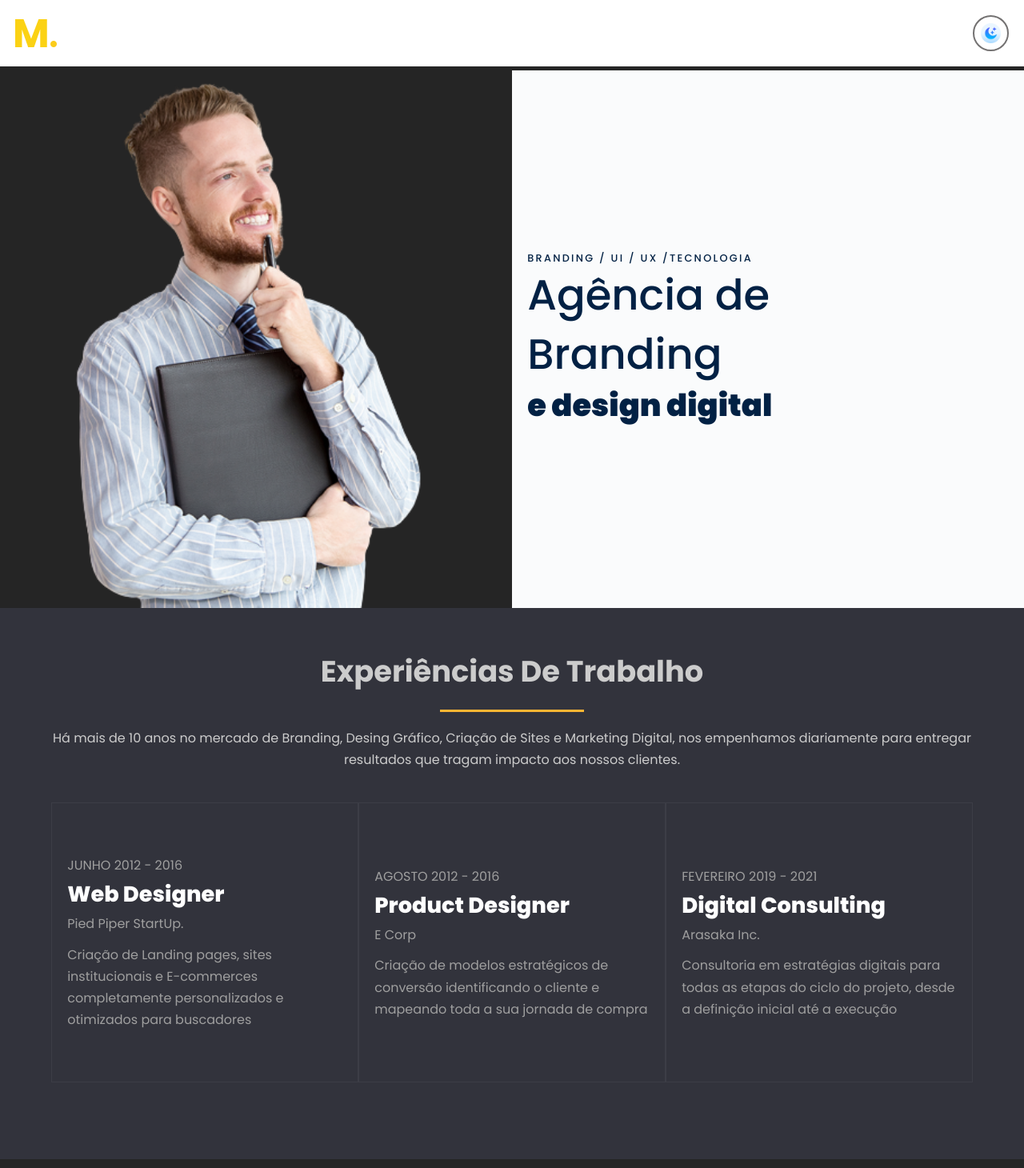
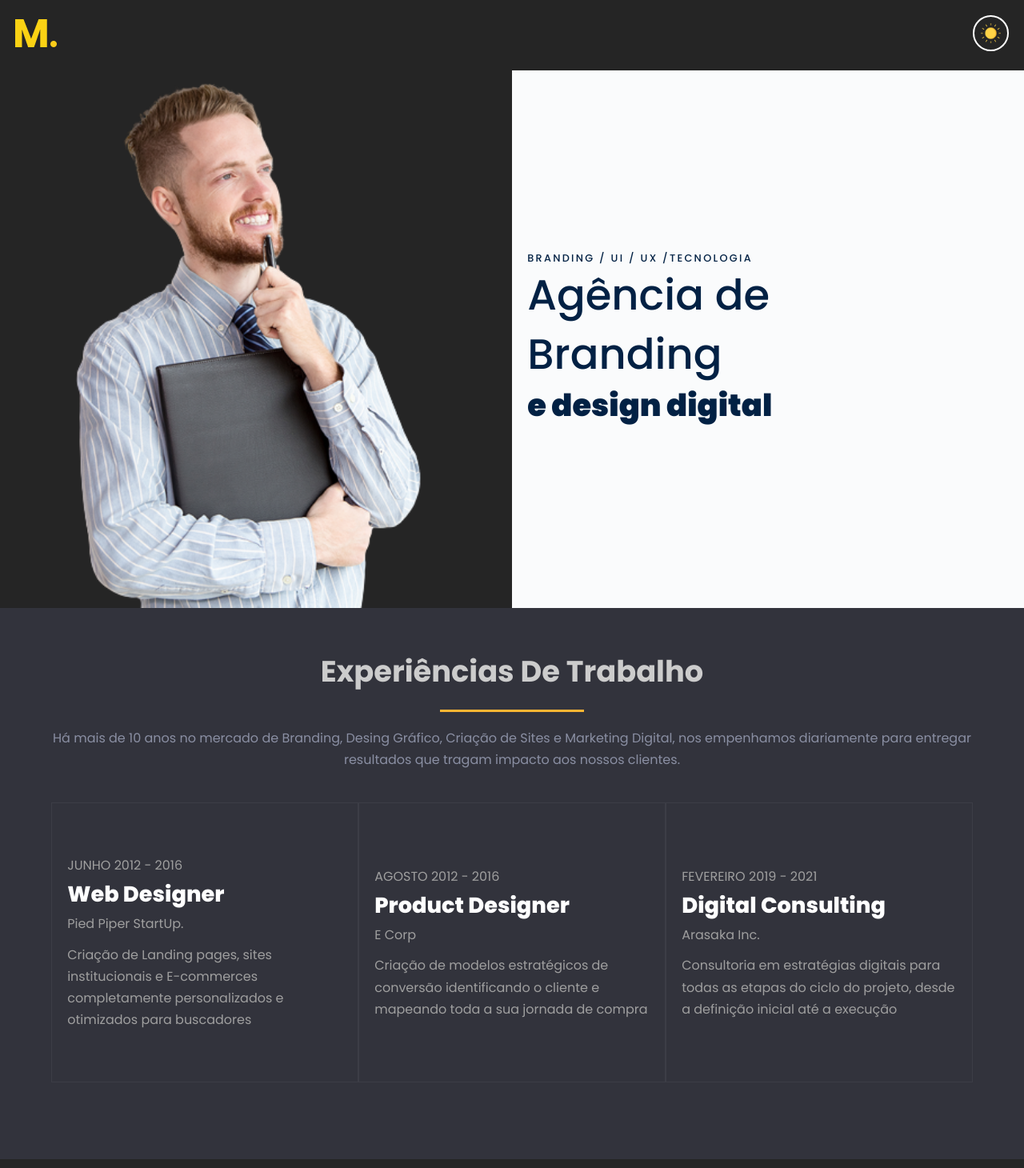
Before and after one commit to lukasilverio94/branding-agency, a React (Create React App) app: page / in a window 1280 px wide. Shown: the top 1460 px of the page at 80% size. Built offline with nearby package versions, Linux system fonts and the light colour scheme.

Commit message:
Toggle darkmode working all componentes

```diff
--- a/src/App.js
+++ b/src/App.js
@@ -1,16 +1,23 @@
-import "./App.css";
+import { useState } from "react";
 import Header from "./components/Header";
 import BannerSection from "./components/BannerSection";
 import WorkExperienceSection from "./components/WorkExperienceSection";
 import Footer from "./components/Footer";
 
+import "./App.css";
+
 function App() {
+  const [isDarkMode, setIsDarkmode] = useState(false);
+
+  const toggleDarkMode = () => {
+    setIsDarkmode(!isDarkMode);
+  };
   return (
     <main>
-      <Header />
-      <BannerSection />
-      <WorkExperienceSection/>
-      <Footer/>
+      <Header isDarkMode={isDarkMode} toggleDarkMode={toggleDarkMode}/>
+      <BannerSection isDarkMode={isDarkMode}/>
+      <WorkExperienceSection isDarkMode={isDarkMode} />
+      <Footer isDarkMode={isDarkMode}/>
     </main>
   );
 }
--- a/src/components/BannerSection/index.jsx
+++ b/src/components/BannerSection/index.jsx
@@ -1,9 +1,9 @@
 import bannerImage from "../../imageBanner/banner.png"; // Use relative import path
 import "./style.css";
 
-export default function BannerSection() {
+export default function BannerSection(props) {
   return (
-    <section id="banner-container" className="bg-dark-mode">
+    <section id="banner-container" className={props.isDarkMode ? "bg-light-mode" : "bg-dark-mode"}>
       <div
         className="img-banner"
         style={{
--- a/src/components/Card/index.jsx
+++ b/src/components/Card/index.jsx
@@ -1,7 +1,7 @@
 import './style.css'
 export default function Card(props) {
   return (
-    <div className="card card-dark-mode">
+    <div id="card" className={props.isDarkMode ? "card-light-mode" : "card-dark-mode"}>
       <p className="card-date">{props.date}</p>
       <h2>{props.title}</h2>
       <p>{props.company}</p>
--- a/src/components/Card/style.css
+++ b/src/components/Card/style.css
@@ -1,4 +1,4 @@
-.card {
+#card {
   width: 100%;
   min-width: 250px;
   min-height: 350px;
@@ -10,10 +10,11 @@
   padding: 3rem 1.2rem;
 }
 
-.card p:last-child {
+#card p:last-child {
   margin-top: 0.7rem;
 }
-.card h2 {
+
+#card h2 {
   font-weight: 800;
   font-size: 1.7rem;
 }
@@ -22,7 +23,7 @@
   text-transform: uppercase;
 }
 
-.card:hover {
+#card:hover {
   background-color: var(--yellow);
   border: 2px solid #edecec;
   box-shadow: none;
--- a/src/components/Footer/index.jsx
+++ b/src/components/Footer/index.jsx
@@ -1,8 +1,8 @@
 import "./style.css";
 
-export default function Footer() {
+export default function Footer(props) {
   return (
-    <footer className="footer-dark-mode">
+    <footer className={props.isDarkMode ? "footer-light-mode" : "footer-dark-mode"}>
       <img className="footer-logo" src="assets/logo.png" alt="logo" />
       <p>
         Ajudamos a criar uma personalidade digital construindo sua marca no
--- a/src/components/Header/index.jsx
+++ b/src/components/Header/index.jsx
@@ -1,24 +1,19 @@
-import { useState } from "react";
 import "./style.css";
 
-export default function Header() {
-  const [isDarkMode, setIsDarkmode] = useState(false);
-
+export default function Header(props) {
   const moonIcon = "assets/moon.png";
   const sunIcon = "assets/sun.png";
 
-   const toggleDarkMode = () => {
-    setIsDarkmode(!isDarkMode);
-  };
-
   return (
-    <header className={isDarkMode ? "dark-mode" : "light-mode"}>
+    <header className={props.isDarkMode ? "light-mode" : "dark-mode"}>
       <img className="logo-header" src="assets/logo.png" alt="Logo" />
       <button
-        onClick={toggleDarkMode}
-        className={isDarkMode ? "btn btn-dark-mode" : "btn btn-light-mode"}
+        onClick={props.toggleDarkMode}
+        className={
+          props.isDarkMode ? "btn btn-light-mode" : "btn btn-dark-mode"
+        }
       >
-        <img src={isDarkMode ? sunIcon : moonIcon} alt="moon icon" />
+        <img src={props.isDarkMode ? moonIcon : sunIcon} alt="moon icon" />
       </button>
     </header>
   );
--- a/src/components/WorkExperienceSection/index.jsx
+++ b/src/components/WorkExperienceSection/index.jsx
@@ -1,8 +1,8 @@
-import React, {useState} from 'react';
+import React, { useState } from "react";
 import Card from "../Card";
 import "./style.css";
 
-export default function WorkExperienceSection() {
+export default function WorkExperienceSection(props) {
   // BANCO DE DADOS CARDS:
   const workExperienceData = [
     {
@@ -28,11 +28,17 @@ export default function WorkExperienceSection() {
     },
   ];
 
-  const [isDarkMode, setIsDarkMode] = useState(false);
-
   return (
-    <main id="work-experience-section" className="main-dark-mode">
-      <div id="header-work-experiences" className="container-dark-mode">
+    <main
+      id="work-experience-section"
+      className={props.isDarkMode ? "main-light-mode" : "main-dark-mode"}
+    >
+      <div
+        id="header-work-experiences"
+        className={
+          props.isDarkMode ? "container-light-mode" : "container-dark-mode"
+        }
+      >
         <h2>Experiências De Trabalho</h2>
         <p>
           Há mais de 10 anos no mercado de Branding, Desing Gráfico, Criação de
@@ -42,16 +48,21 @@ export default function WorkExperienceSection() {
       </div>
       {/* cards */}
       <div className="cards">
-      {workExperienceData.map((item, index) => ( //map() para percorrer os itens da coleção de arrays e aplica uma função a cada um deles
+        {workExperienceData.map(
+          (
+            item,
+            index //map() para percorrer os itens da coleção de arrays e aplica uma função a cada um deles
+          ) => (
             <Card
+              isDarkMode={props.isDarkMode}
               key={index} // usar único key por card.
               date={item.date}
               title={item.title}
               company={item.company}
               paragraph={item.paragraph}
             />
-        ))}
-
+          )
+        )}
       </div>
     </main>
   );
--- a/src/components/WorkExperienceSection/style.css
+++ b/src/components/WorkExperienceSection/style.css
@@ -46,12 +46,15 @@
   color: #cccccc;
 }
 .container-dark-mode p {
-  color: #cccccc;
+  color: var(--card-text-paragraph);
 }
 .container-light-mode h2 {
   color: var(--text-primary);
 }
 
+.container-light-mode p {
+  color: var(--text-primary);
+}
 /* CARDS CONTAINER */
 .cards {
   display: flex;
```
Lines whose indentation alone changed are shown as unchanged.
